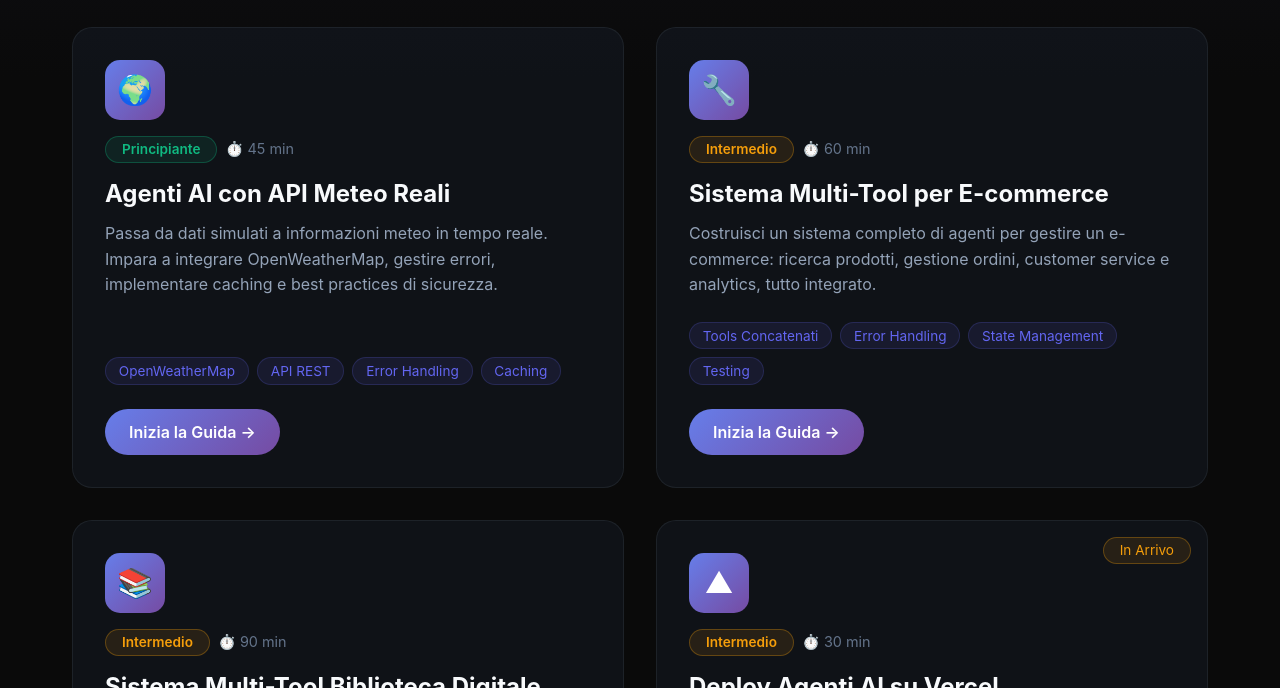
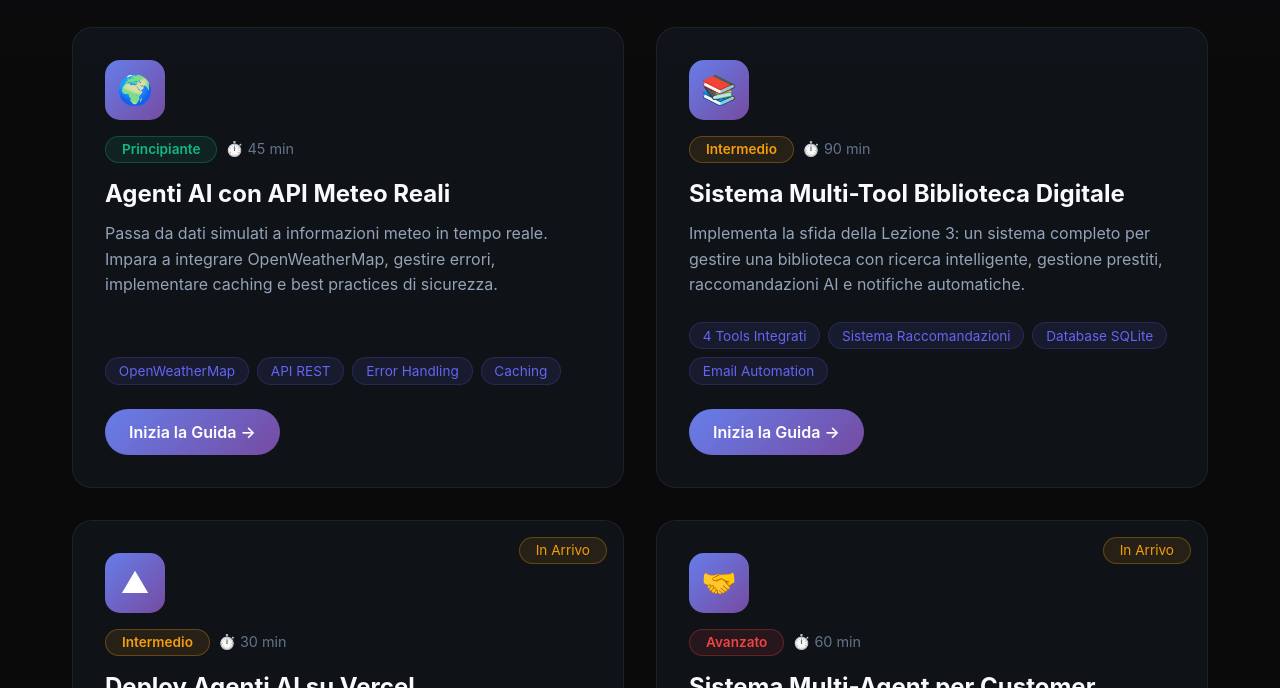
Before and after one commit to Raptorz96/ai-learning-hub, a plain HTML site: page guide.html in a window 1280 px wide. Shown: the part 723-1411 px from the top of the page. Drawn offline with Linux system fonts and the light colour scheme.

Commit message:
added guide 2

```diff
--- a/guide.html
+++ b/guide.html
@@ -528,29 +528,6 @@
                 </a>
             </div>
 
-            <!-- Guide 2: Multi-Tool System -->
-            <div class="guide-card" data-category="agents integration">
-                <div class="guide-icon-wrapper">🔧</div>
-                <div class="guide-meta">
-                    <span class="difficulty intermediate">Intermedio</span>
-                    <span class="guide-duration">⏱️ 60 min</span>
-                </div>
-                <h3 class="guide-title">Sistema Multi-Tool per E-commerce</h3>
-                <p class="guide-description">
-                    Costruisci un sistema completo di agenti per gestire un e-commerce:
-                    ricerca prodotti, gestione ordini, customer service e analytics, tutto integrato.
-                </p>
-                <div class="guide-topics">
-                    <span class="topic-tag">Tools Concatenati</span>
-                    <span class="topic-tag">Error Handling</span>
-                    <span class="topic-tag">State Management</span>
-                    <span class="topic-tag">Testing</span>
-                </div>
-                <a href="guide/sistema-multi-tool.html" class="guide-link">
-                    Inizia la Guida →
-                </a>
-            </div>
-
             <!-- Guide 2: Sistema Biblioteca -->
             <div class="guide-card" data-category="agents integration">
                 <div class="guide-icon-wrapper">📚</div>
@@ -569,7 +546,7 @@
                     <span class="topic-tag">Database SQLite</span>
                     <span class="topic-tag">Email Automation</span>
                 </div>
-                <a href="guide/sistema-biblioteca.html" class="guide-link">
+                <a href="guide/sistema-biblioteca-ai.html" class="guide-link">
                     Inizia la Guida →
                 </a>
             </div>
```
Also changed, not shown: lezioni.html (+3 -2 lines), lezioni/agenti-openai/lezione-1.html (+3 -1 lines), lezioni/agenti-openai/lezione-2.html (+1 -0 lines), lezioni/agenti-openai/lezione-3.html (+2 -1 lines).
